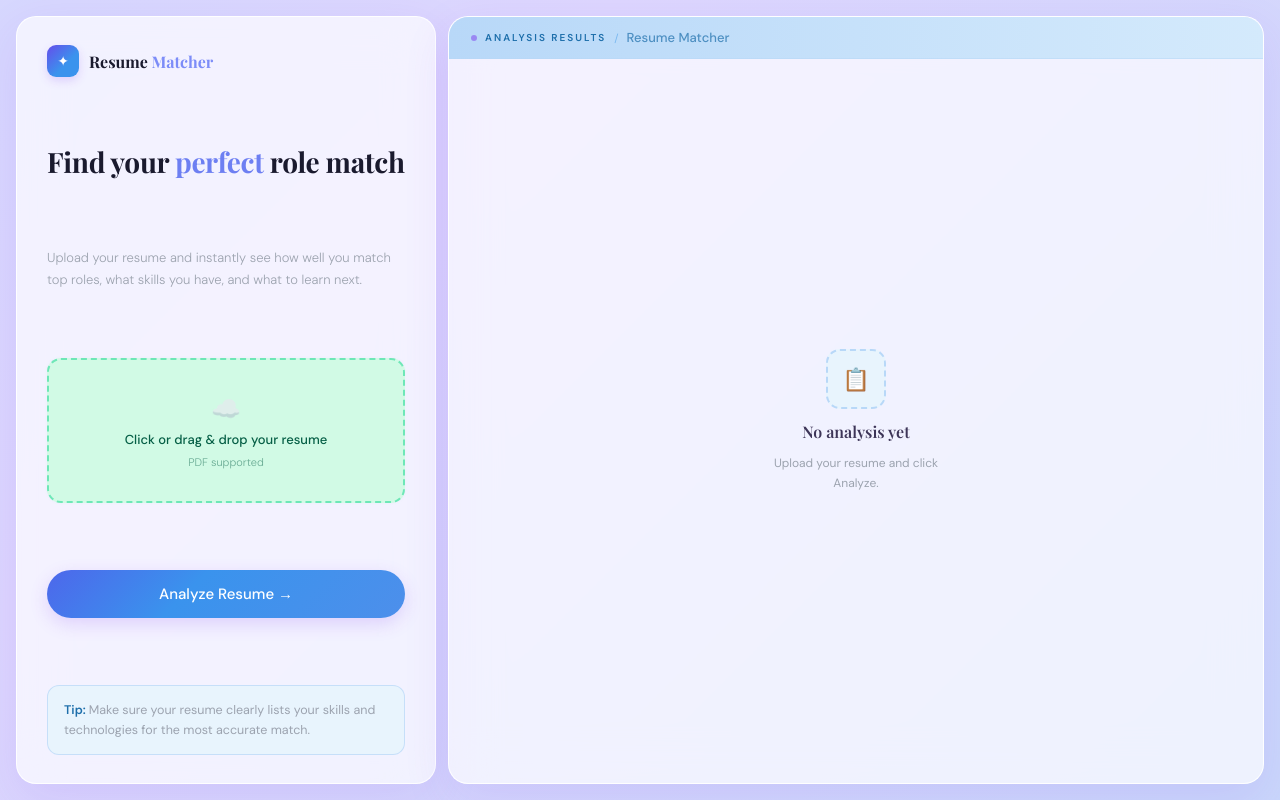
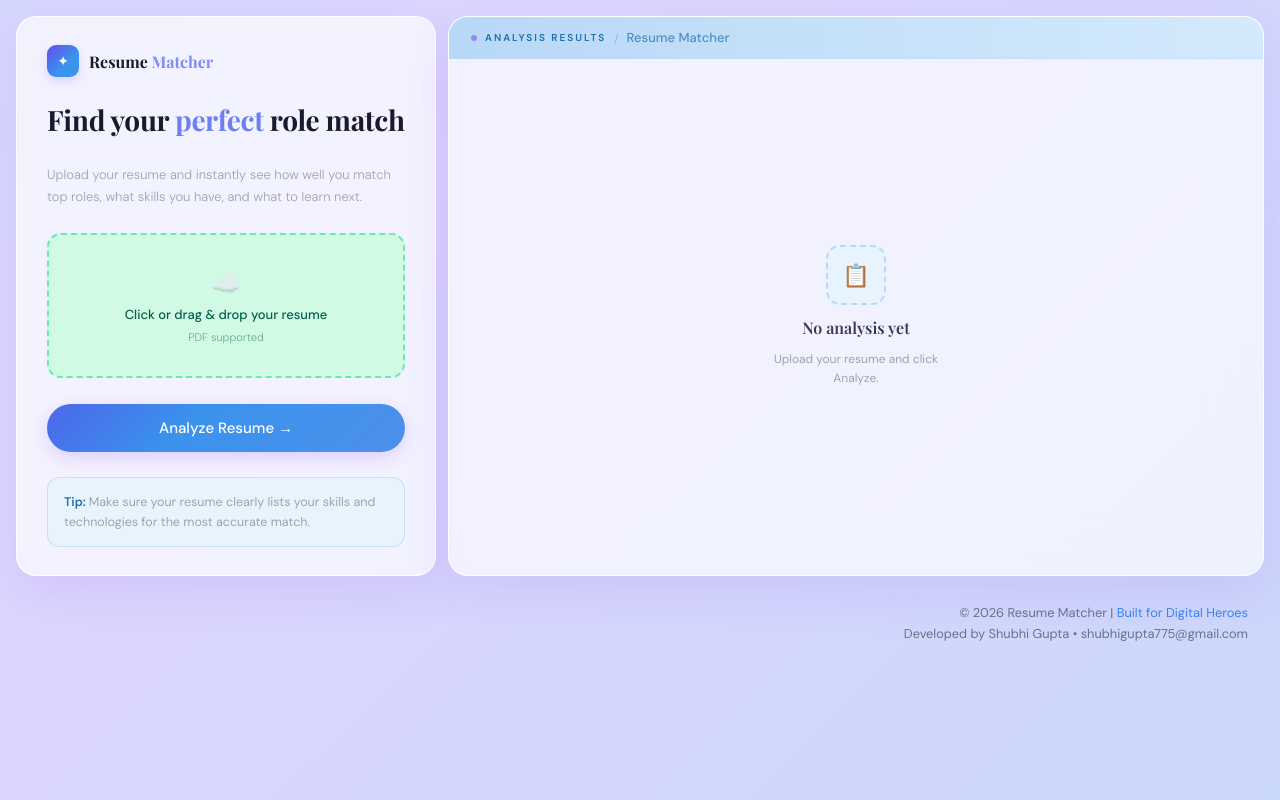
Before and after one commit to Shubhii05/cpp-resume-matcher, a React (Create React App) app in the folder resume-frontend/: page / in a window 1280 px wide. Built offline with nearby package versions, Linux system fonts and the light colour scheme.

Commit message:
feat: Add footer for Digital Heroes with author info

```diff
--- a/resume-frontend/src/App.css
+++ b/resume-frontend/src/App.css
@@ -473,6 +473,201 @@ body { font-family: 'DM Sans', sans-serif; -webkit-font-smoothing: antialiased;
     padding: 12px;
     gap: 12px;
   }
+  opacity: 0; animation: floatIn 0.35s ease forwards;
+  white-space: nowrap;
+}
+.skill-tag.matched { background: var(--teal-soft); color: var(--teal-text); border: 1px solid var(--teal-border); }
+.skill-tag.missing { background: var(--rose-soft); color: var(--rose-text); border: 1px solid var(--rose-border); }
+.skill-tag:nth-child(1)  { animation-delay: 0.03s; }
+.skill-tag:nth-child(2)  { animation-delay: 0.06s; }
+.skill-tag:nth-child(3)  { animation-delay: 0.09s; }
+.skill-tag:nth-child(4)  { animation-delay: 0.12s; }
+.skill-tag:nth-child(5)  { animation-delay: 0.15s; }
+.skill-tag:nth-child(6)  { animation-delay: 0.18s; }
+.skill-tag:nth-child(7)  { animation-delay: 0.21s; }
+.skill-tag:nth-child(8)  { animation-delay: 0.24s; }
+.skill-tag:nth-child(9)  { animation-delay: 0.27s; }
+.skill-tag:nth-child(10) { animation-delay: 0.30s; }
+
+@keyframes floatIn {
+  from { opacity: 0; transform: translateY(6px) scale(0.92); }
+  to   { opacity: 1; transform: translateY(0) scale(1); }
+}
+.no-skills { font-size: 12px; color: var(--text-3); font-style: italic; }
+
+/* ════════════════════════════════
+   ANIMATED LOADING STATE
+════════════════════════════════ */
+.loading-state {
+  flex: 1;
+  display: flex; flex-direction: column;
+  align-items: center; justify-content: center;
+  gap: 16px; padding: 32px; text-align: center;
+}
+
+/* Concentric spinning rings — no square box */
+.loading-rings {
+  position: relative;
+  width: 90px; height: 90px;
+  display: flex; align-items: center; justify-content: center;
+  margin-bottom: 4px;
+}
+
+.ring {
+  position: absolute;
+  border-radius: 50%;
+  border: 2px solid transparent;
+}
+
+.ring-1 {
+  width: 90px; height: 90px;
+  border-top-color: #4d67eb;
+  border-right-color: rgba(77,103,235,0.3);
+  animation: spin 1.2s linear infinite;
+}
+
+.ring-2 {
+  width: 68px; height: 68px;
+  border-top-color: #3a93ed;
+  border-left-color: rgba(58,147,237,0.3);
+  animation: spin 1.8s linear infinite reverse;
+}
+
+.ring-3 {
+  width: 46px; height: 46px;
+  border-top-color: var(--sky-mid);
+  border-bottom-color: rgba(122,184,240,0.3);
+  animation: spin 1s linear infinite;
+}
+
+.loading-icon {
+  font-size: 18px;
+  animation: iconPulse 1.5s ease-in-out infinite;
+  z-index: 1;
+}
+
+@keyframes iconPulse {
+  0%,100% { transform: scale(1); opacity: 0.9; }
+  50%      { transform: scale(1.2); opacity: 1; }
+}
+
+.loading-title {
+  font-family: 'Playfair Display', serif;
+  font-size: 1.3rem; font-weight: 700;
+  color: var(--text-1); letter-spacing: -0.3px;
+  min-width: 160px; /* prevents layout shift from dots */
+}
+
+.loading-step {
+  font-size: 13px; color: var(--text-3);
+  font-weight: 400; line-height: 1.5;
+  animation: stepFade 0.4s ease;
+}
+
+@keyframes stepFade {
+  from { opacity: 0; transform: translateY(6px); }
+  to   { opacity: 1; transform: translateY(0); }
+}
+
+/* Indeterminate progress bar */
+.loading-bar-track {
+  width: 200px; height: 4px;
+  background: rgba(184,216,248,0.5);
+  border-radius: 99px;
+  overflow: hidden;
+  margin-top: 4px;
+}
+
+.loading-bar-fill {
+  height: 100%;
+  border-radius: 99px;
+  background: linear-gradient(90deg, #4d67eb, #3a93ed, var(--sky-mid));
+  animation: indeterminate 1.6s ease-in-out infinite;
+  width: 40%;
+}
+
+@keyframes indeterminate {
+  0%   { transform: translateX(-100%); }
+  50%  { transform: translateX(150%); }
+  100% { transform: translateX(350%); }
+}
+
+/* ── Empty state ── */
+.empty-state {
+  flex: 1; display: flex; flex-direction: column;
+  align-items: center; justify-content: center;
+  gap: 12px; text-align: center; padding: 32px;
+}
+.empty-illustration {
+  width: 60px; height: 60px; background: var(--sky-pale);
+  border: 2px dashed var(--sky); border-radius: 14px;
+  display: flex; align-items: center; justify-content: center; font-size: 22px;
+}
+.empty-title { font-family: 'Playfair Display', serif; font-size: 1rem; font-weight: 600; color: var(--text-2); }
+.empty-sub   { font-size: 12px; color: var(--text-3); max-width: 200px; line-height: 1.6; }
+
+.fade-in { animation: fadeIn 0.4s ease forwards; }
+@keyframes fadeIn {
+  from { opacity: 0; transform: translateY(8px); }
+  to   { opacity: 1; transform: translateY(0); }
+}
+
+/* ════════════════════════════════
+   MOBILE — proper spacing
+════════════════════════════════ */
+@media (max-width: 860px) {
+  html, body, #root { height: auto; overflow: auto; }
+
+  .app {
+    grid-template-columns: 1fr;
+    height: auto;
+    min-height: 100vh;
+    overflow: auto;
+    padding: 12px;
+    gap: 12px;
+  }
+
+  /* Upload panel — natural height on mobile */
+  .upload-panel {
+    justify-content: flex-start;
+    gap: 18px;             /* even gap between every element */
+    padding: 24px 20px;
+    height: auto;
+  }
+
+  .upload-heading { font-size: 1.5rem; }
+  .upload-subtext { font-size: 13px; }
+
+  .drop-zone {
+    min-height: 130px;
+    padding: 28px 14px;
+  }
+
+  /* Result panel — stack vertically */
+  .result-panel {
+    height: auto;
+    overflow: visible;
+  }
+
+  .name-block { padding: 14px 18px; }
+  .display-name { font-size: 1.5rem; }
+
+  .top-row {
+    height: auto;
+    grid-template-columns: 1fr;   /* stack best match above comparison */
+    padding: 12px 12px 0;
+    gap: 12px;
+  }
+
+  .best-match-card { min-height: 140px; }
+
+  .bottom-row {
+    grid-template-columns: 1fr;   /* stack matched above missing */
+    height: auto;
+    overflow: visible;
+    padding: 12px;
+    gap: 12px;
+  }
 
   .stat-card { min-height: 120px; }
 
@@ -481,3 +676,41 @@ body { font-family: 'DM Sans', sans-serif; -webkit-font-smoothing: antialiased;
   /* Loading state on mobile */
   .loading-bar-track { width: 160px; }
 }
+
+/* ================= APP FOOTER ================= */
+.app-footer {
+  grid-column: 1 / -1;
+  text-align: right;
+  margin-top: 1rem;
+  padding-bottom: 1rem;
+  padding-right: 1rem;
+  font-size: 0.8rem;
+  color: #64748b;
+  display: flex;
+  flex-direction: column;
+  align-items: flex-end;
+  gap: 4px;
+}
+
+.app-footer p {
+  margin: 0;
+}
+
+.hero-link-button {
+  text-decoration: none;
+  color: #3b82f6;
+}
+
+.hero-link-button:hover {
+  text-decoration: underline;
+}
+
+.hero-btn {
+  background: none;
+  border: none;
+  padding: 0;
+  color: inherit;
+  font: inherit;
+  cursor: pointer;
+  text-decoration: inherit;
+}
--- a/resume-frontend/src/App.js
+++ b/resume-frontend/src/App.js
@@ -349,6 +349,20 @@ export default function App() {
     <div className="app">
       <UploadPanel onResult={setResult} onLoading={setLoading} loading={loading} />
       <ResultPanel result={result} loading={loading} />
+      <footer className="app-footer">
+        <p>
+          &copy; 2026 Resume Matcher |{" "}
+          <a
+            href="https://digitalheroesco.com"
+            target="_blank"
+            rel="noopener noreferrer"
+            className="hero-link-button"
+          >
+            <button type="button" className="hero-btn">Built for Digital Heroes</button>
+          </a>
+        </p>
+        <p>Developed by Shubhi Gupta &bull; shubhigupta775@gmail.com</p>
+      </footer>
     </div>
   );
 }
```
